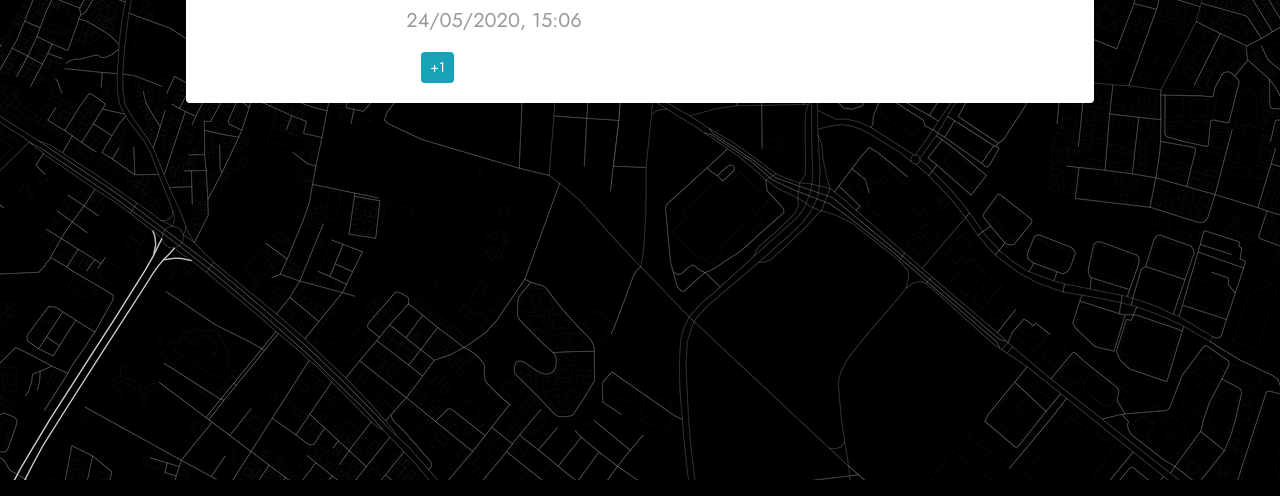
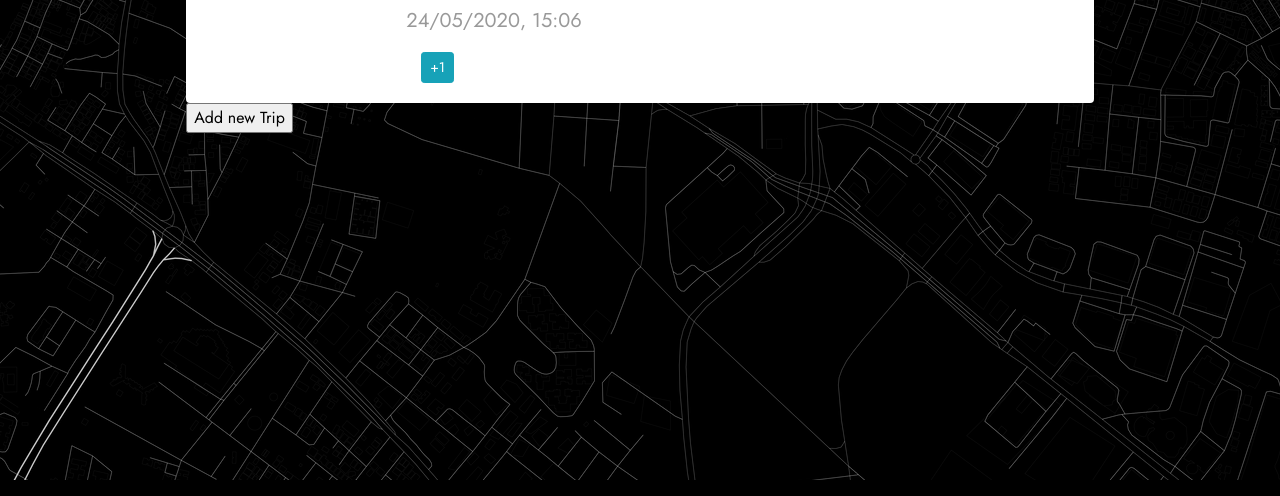
Before and after one commit to jr-john/plusOne, a Django app: page /search/ in a window 1280 px wide. Shown: the part 320-816 px from the top of the page. Run offline with Django 3.2, Linux system fonts and the light colour scheme; data comes from the database, SQL or seed files in the repository; some libraries are stand-ins or nearby versions.

Commit message:
Added 'Add Trip' button

```diff
--- a/plusOne/action/templates/search.html
+++ b/plusOne/action/templates/search.html
@@ -29,4 +29,7 @@
             </div>
         </section>
     {% endfor %}
+    <form action="add/">
+        <input type="submit" value="Add new Trip">
+    </form>
 {% endblock %}
```
